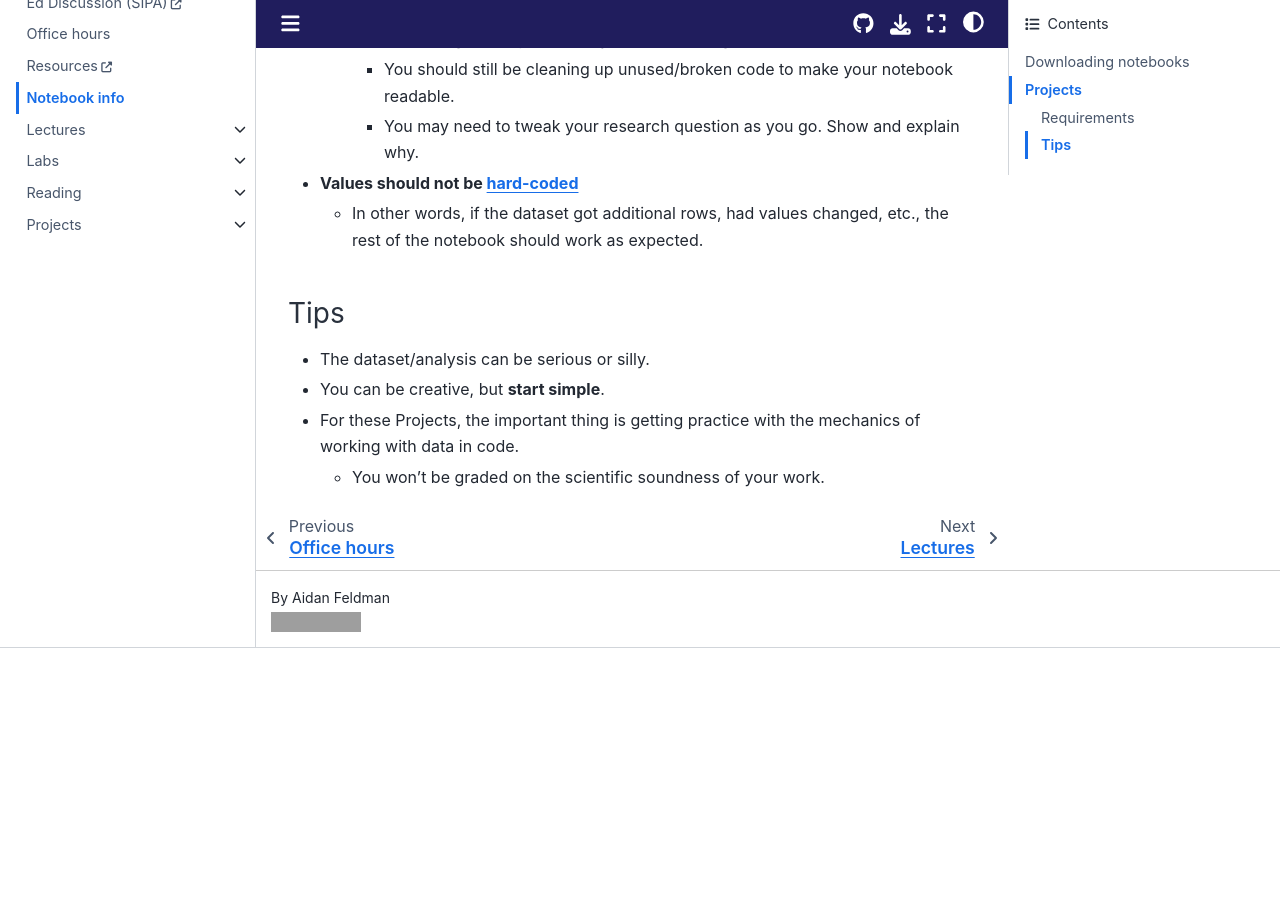
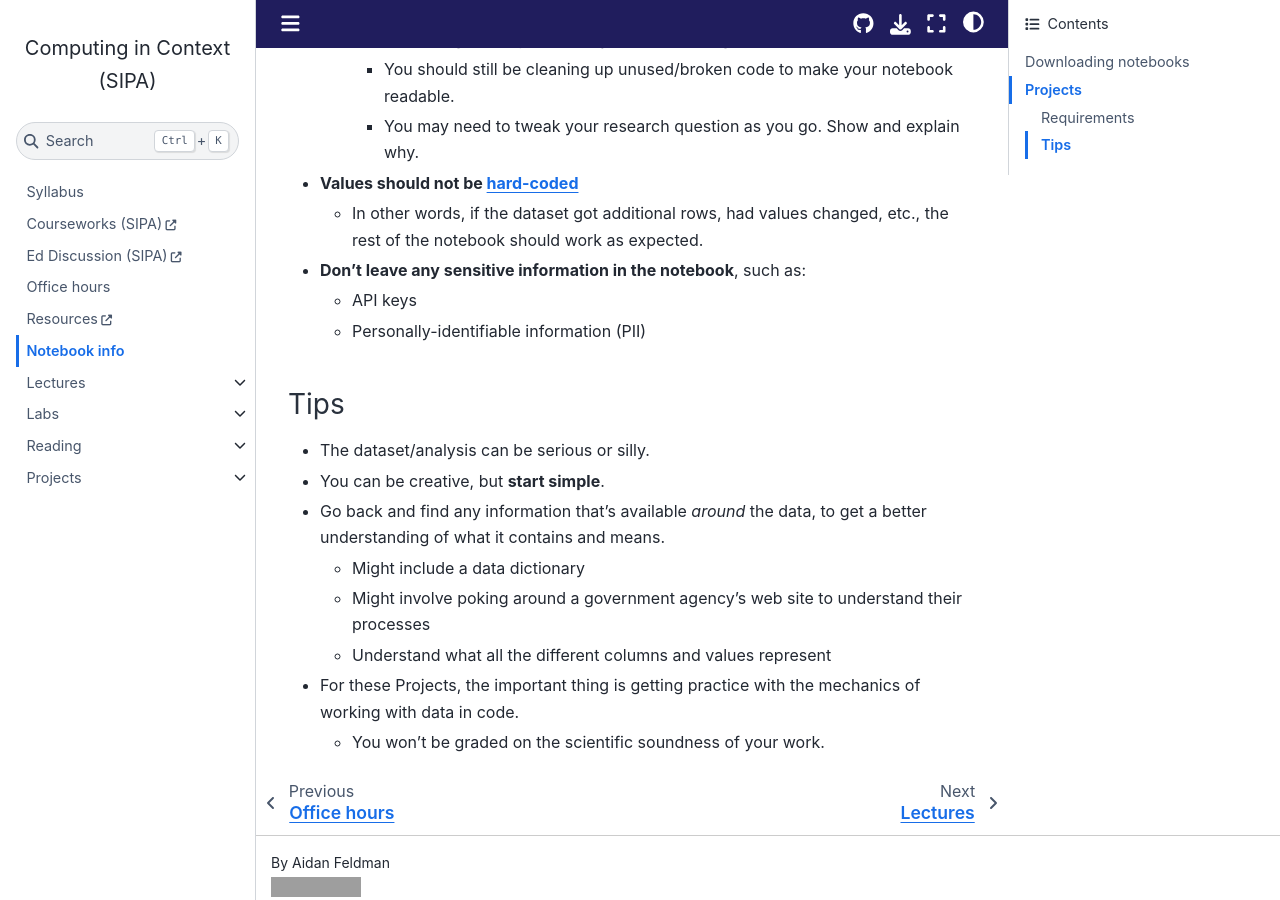
Before and after one commit to afeld/computing-in-context, a Jupyter Book: the page built from notebooks.md, in a window 1280 px wide and 900 px high, scrolled down 1372 px. Built offline with Jupyter Book 1.0.4 settings and Sphinx 7.4.7 and the Sphinx Book theme 1.1.4, drawn with Linux system fonts in a browser that asks for light colours; pages that are not in the unit, such as notebooks, are missing from menus; comment, search, counter and statistics services are not loaded; before the commit the page ends 2020 px from its top, so only the background shows below that; grey boxes are pictures that could not be loaded.

```diff
--- a/notebooks.md
+++ b/notebooks.md
@@ -42,10 +42,17 @@ All Projects must:
     - You may need to tweak your research question as you go. Show and explain why.
 - **Values should not be [hard-coded](https://en.wikipedia.org/wiki/Hard_coding)**
   - In other words, if the dataset got additional rows, had values changed, etc., the rest of the notebook should work as expected.
+- **Don't leave any sensitive information in the notebook**, such as:
+  - API keys
+  - Personally-identifiable information (PII)
 
 ### Tips
 
 - The dataset/analysis can be serious or silly.
 - You can be creative, but **start simple**.
+- Go back and find any information that's available _around_ the data, to get a better understanding of what it contains and means.
+  - Might include a data dictionary
+  - Might involve poking around a government agency's web site to understand their processes
+  - Understand what all the different columns and values represent
 - For these Projects, the important thing is getting practice with the mechanics of working with data in code.
   - You won’t be graded on the scientific soundness of your work.
```
Also changed, not shown: index.md (+1 -1 lines), project_2.md (+3 -3 lines), project_3.md (+72 -1 lines).
